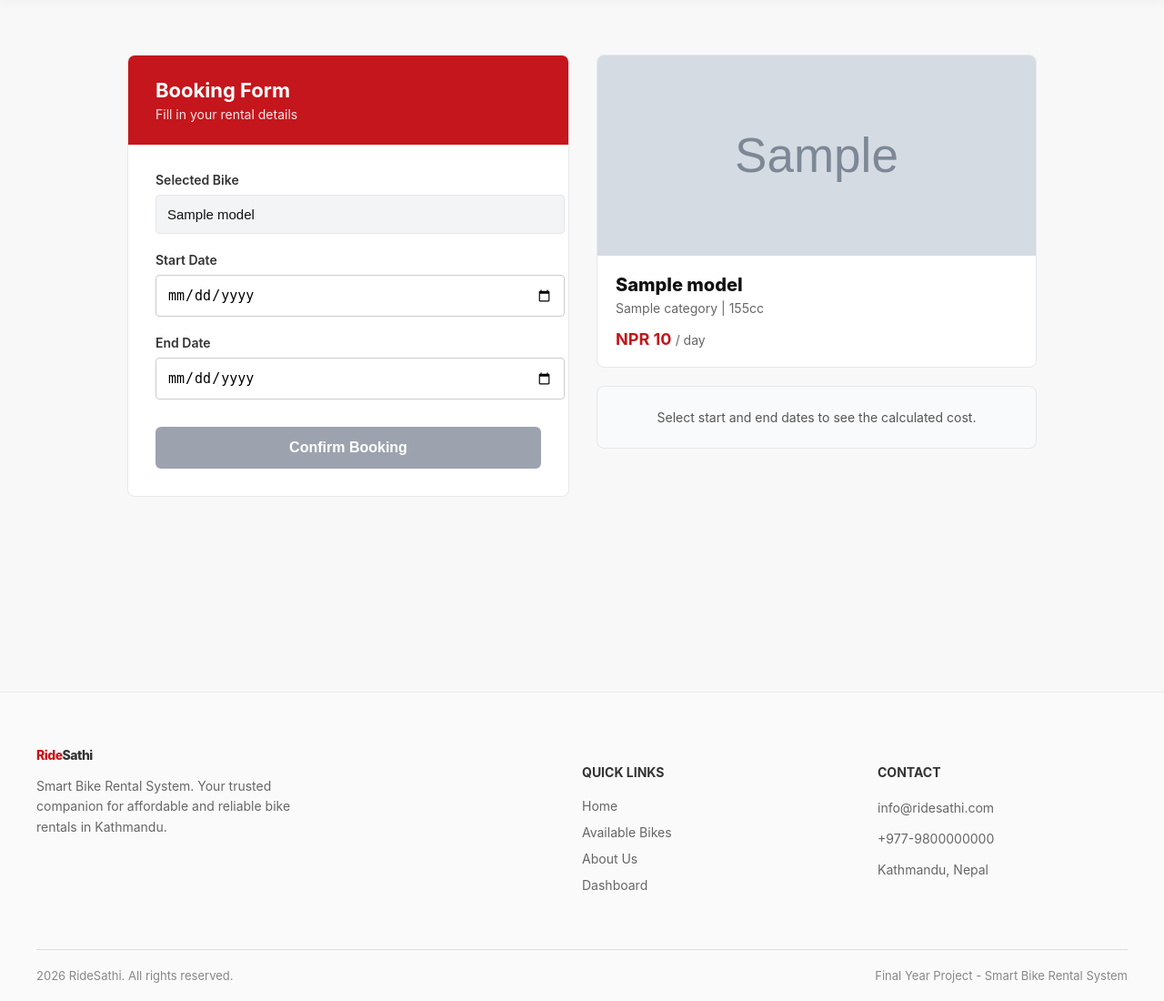
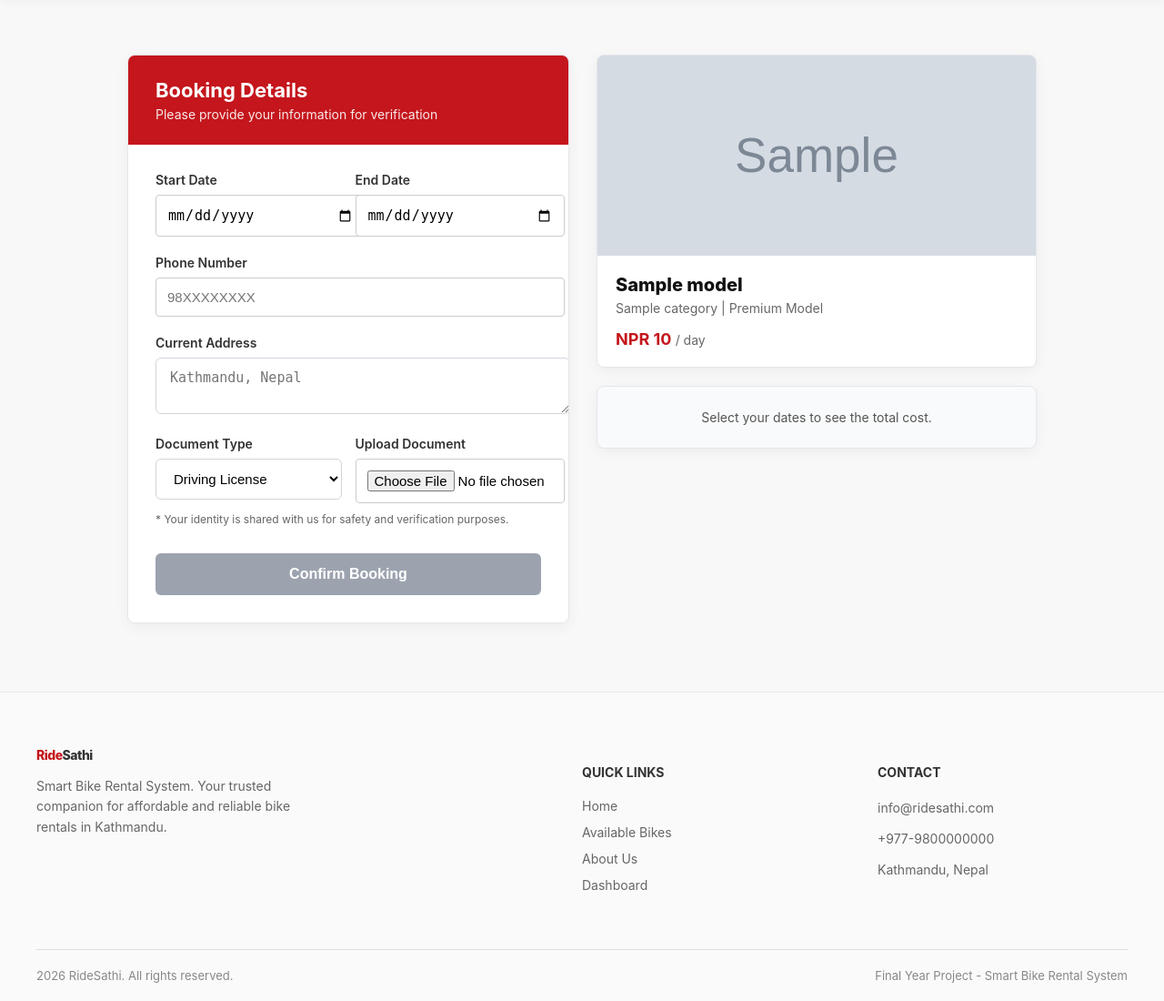
Before and after one commit to AnjilaSunar/Ride_Sathi, a Django app: template ridesathi/templates/accounts/book_bike.html in a window 1280 px wide. Shown: the part 70-1170 px from the top of the page at 91% size. Run offline with Django 5.2, Linux system fonts and the light colour scheme; the template is opened without the code that fills it: most values are stand-ins (such as "Sample title", 1, 10 or a date in 2020); grey boxes marked "Sample" are stand-in pictures.

Commit message:
updated booking form UI and added document upload fields

```diff
--- a/ridesathi/templates/accounts/book_bike.html
+++ b/ridesathi/templates/accounts/book_bike.html
@@ -9,7 +9,7 @@
     .booking-wrapper { max-width: 1000px; width: 100%; display: flex; gap: 30px; flex-wrap: wrap; align-items: flex-start; }
 
     /* LEFT SIDE: FORM */
-    .booking-form-card { flex: 1; min-width: 320px; background: #fff; border: 1px solid #e5e7eb; border-radius: 8px; overflow: hidden; }
+    .booking-form-card { flex: 1; min-width: 320px; background: #fff; border: 1px solid #e5e7eb; border-radius: 8px; overflow: hidden; box-shadow: 0 4px 15px rgba(0,0,0,0.05); }
     .booking-form-header { background: #c4161c; padding: 25px 30px; color: #fff; }
     .booking-form-header h2 { margin: 0 0 5px 0; font-size: 22px; font-weight: 700; }
     .booking-form-header p { margin: 0; font-size: 14px; opacity: 0.9; }
@@ -17,7 +17,7 @@
     .booking-form-body { padding: 30px; }
     .form-group { margin-bottom: 20px; }
     .form-group label { display: block; font-size: 14px; color: #333; font-weight: 600; margin-bottom: 8px; }
-    .form-control { width: 100%; padding: 12px 15px; border: 1px solid #d1d5db; border-radius: 6px; font-size: 15px; outline: none; background: #fff; }
+    .form-control { width: 100%; padding: 12px 15px; border: 1px solid #d1d5db; border-radius: 6px; font-size: 15px; outline: none; background: #fff; transition: border-color 0.2s; }
     .form-control:focus { border-color: #c4161c; }
     .form-control[disabled] { background: #f3f4f6; color: #111; font-weight: 500; cursor: not-allowed; border-color: #e5e7eb; }
 
@@ -28,7 +28,7 @@
     /* RIGHT SIDE: BIKE INFO & COST */
     .booking-summary-col { flex: 1; min-width: 320px; display: flex; flex-direction: column; gap: 20px; }
 
-    .bike-preview-card { background: #fff; border: 1px solid #e5e7eb; border-radius: 8px; overflow: hidden; }
+    .bike-preview-card { background: #fff; border: 1px solid #e5e7eb; border-radius: 8px; overflow: hidden; box-shadow: 0 4px 15px rgba(0,0,0,0.05); }
     .bike-preview-img { height: 220px; background: #eee; }
     .bike-preview-img img { width: 100%; height: 100%; object-fit: cover; }
     .bike-preview-body { padding: 20px; }
@@ -37,7 +37,7 @@
     .bike-preview-price { font-size: 18px; font-weight: 700; color: #c4161c; margin: 0; }
     .bike-preview-price span { font-size: 14px; color: #666; font-weight: 400; }
 
-    .cost-calculation-box { background: #f9fafb; border: 1px solid #e5e7eb; border-radius: 8px; padding: 25px; text-align: center; color: #555; }
+    .cost-calculation-box { background: #f9fafb; border: 1px solid #e5e7eb; border-radius: 8px; padding: 25px; text-align: center; color: #555; box-shadow: 0 4px 15px rgba(0,0,0,0.05); }
     .cost-calculation-box.active { text-align: left; background: #fff; border-color: #c4161c; }
     .cost-detail { display: flex; justify-content: space-between; font-size: 15px; margin-bottom: 10px; color: #444; }
     .cost-total { display: flex; justify-content: space-between; font-size: 18px; font-weight: 700; color: #111; margin-top: 15px; padding-top: 15px; border-top: 1px dashed #d1d5db; }
@@ -50,26 +50,50 @@
         <!-- LEFT SIDE: Booking Form -->
         <div class="booking-form-card">
             <div class="booking-form-header">
-                <h2>Booking Form</h2>
-                <p>Fill in your rental details</p>
+                <h2>Booking Details</h2>
+                <p>Please provide your information for verification</p>
             </div>
             <div class="booking-form-body">
-                <form method="POST">
+                <form method="POST" enctype="multipart/form-data">
                     {% csrf_token %}
-                    <div class="form-group">
-                        <label>Selected Bike</label>
-                        <input type="text" class="form-control" value="{{ bike.model }}" disabled>
+
+                    <div style="display: flex; gap: 15px;">
+                        <div class="form-group" style="flex: 1;">
+                            <label>Start Date</label>
+                            <input type="date" id="start_date" name="start_date" class="form-control" required onchange="calculateCost()">
+                        </div>
+                        <div class="form-group" style="flex: 1;">
+                            <label>End Date</label>
+                            <input type="date" id="end_date" name="end_date" class="form-control" required onchange="calculateCost()">
+                        </div>
                     </div>
 
                     <div class="form-group">
-                        <label>Start Date</label>
-                        <input type="date" id="start_date" name="start_date" class="form-control" required onchange="calculateCost()">
+                        <label>Phone Number</label>
+                        <input type="text" name="phone" class="form-control" placeholder="98XXXXXXXX" required>
                     </div>
 
                     <div class="form-group">
-                        <label>End Date</label>
-                        <input type="date" id="end_date" name="end_date" class="form-control" required onchange="calculateCost()">
+                        <label>Current Address</label>
+                        <textarea name="address" class="form-control" rows="2" placeholder="Kathmandu, Nepal" required></textarea>
                     </div>
+
+                    <div style="display: flex; gap: 15px;">
+                        <div class="form-group" style="flex: 1;">
+                            <label>Document Type</label>
+                            <select name="doc_type" class="form-control" required>
+                                <option value="driving_license">Driving License</option>
+                                <option value="citizenship">Citizenship Card</option>
+                                <option value="passport">Passport</option>
+                            </select>
+                        </div>
+                        <div class="form-group" style="flex: 1;">
+                            <label>Upload Document</label>
+                            <input type="file" name="document" class="form-control" accept=".jpg, .jpeg, .png, .pdf" required>
+                        </div>
+                    </div>
+
+                    <p style="font-size: 12px; color: #666; margin-top: -10px; margin-bottom: 20px;">* Your identity is shared with us for safety and verification purposes.</p>
 
                     <button type="submit" class="btn-submit" id="book-btn" disabled>Confirm Booking</button>
                 </form>
@@ -81,31 +105,30 @@
             <!-- Bike Card -->
             <div class="bike-preview-card">
                 <div class="bike-preview-img">
-                    <img src="{{ bike.image }}" alt="{{ bike.model }}" onerror="this.src='{% static 'assets/image/electric.jpg' %}'">
+                    <img src="{{ bike.image }}" alt="{{ bike.model }}" onerror="this.src='{% static "assets/image/electric.jpg" %}'">
                 </div>
                 <div class="bike-preview-body">
                     <h2 class="bike-preview-title">{{ bike.model }}</h2>
-                    <p class="bike-preview-meta">{{ bike.category }} | 155cc</p>
+                    <p class="bike-preview-meta">{{ bike.category }} | Premium Model</p>
                     <p class="bike-preview-price">NPR {{ bike.price_per_day }} <span>/ day</span></p>
-                    <!-- Hidden price for JS calculation -->
                     <span id="bike-price-val" style="display:none;">{{ bike.price_per_day }}</span>
                 </div>
             </div>
 
-            <!-- Cost Calculation -->
+            <!-- Cost Calculation Box -->
             <div class="cost-calculation-box" id="cost-box">
-                <p style="margin: 0; font-size: 14px;" id="cost-placeholder">Select start and end dates to see the calculated cost.</p>
+                <p style="margin: 0; font-size: 14px;" id="cost-placeholder">Select your dates to see the total cost.</p>
                 <div id="cost-details" style="display: none;">
                     <div class="cost-detail">
-                        <span>Rate per day</span>
+                        <span>Daily Rate</span>
                         <span>NPR <span id="calc-rate">{{ bike.price_per_day }}</span></span>
                     </div>
                     <div class="cost-detail">
-                        <span>Total Days</span>
+                        <span>Number of Days</span>
                         <span id="calc-days">0</span>
                     </div>
                     <div class="cost-total">
-                        <span>Total Cost</span>
+                        <span>Calculated Total</span>
                         <span class="total-val">NPR <span id="calc-total">0</span></span>
                     </div>
                 </div>
@@ -115,33 +138,30 @@
     </div>
 </section>
 
-<!-- JavaScript to calculatecost when user picks dates -->
 <script>
-    const today = new Date().toISOString().split('T')[0];
-    document.getElementById("start_date").setAttribute("min", today);
-    document.getElementById("end_date").setAttribute("min", today);
+    // Set minimal dates for the date pickers
+    const todayStr = new Date().toISOString().split('T')[0];
+    document.getElementById("start_date").setAttribute("min", todayStr);
+    document.getElementById("end_date").setAttribute("min", todayStr);
 
     function calculateCost() {
-        const startDateVal = document.getElementById("start_date").value;
-        const endDateVal = document.getElementById("end_date").value;
+        const startVal = document.getElementById("start_date").value;
+        const endVal = document.getElementById("end_date").value;
         const pricePerDay = parseFloat(document.getElementById("bike-price-val").innerText);
         const bookBtn = document.getElementById("book-btn");
-
         const costBox = document.getElementById("cost-box");
         const placeholder = document.getElementById("cost-placeholder");
         const details = document.getElementById("cost-details");
 
-        if (startDateVal && endDateVal) {
-            const startStr = new Date(startDateVal);
-            const endStr = new Date(endDateVal);
-            const diffTime = endStr - startStr;
+        if (startVal && endVal) {
+            const startDate = new Date(startVal);
+            const endDate = new Date(endVal);
+            const diffTime = endDate - startDate;
             const diffDays = Math.ceil(diffTime / (1000 * 60 * 60 * 24)) + 1;
 
             if (diffDays > 0) {
                 document.getElementById("calc-days").innerText = diffDays;
                 document.getElementById("calc-total").innerText = (diffDays * pricePerDay).toFixed(2);
-
-                // Show calculations
                 costBox.classList.add('active');
                 placeholder.style.display = 'none';
                 details.style.display = 'block';
@@ -149,12 +169,11 @@
             } else {
                 costBox.classList.remove('active');
                 placeholder.style.display = 'block';
-                placeholder.innerText = "Invalid Dates selected. End date must be after Start date.";
+                placeholder.innerText = "End date must be after Start date.";
                 details.style.display = 'none';
                 bookBtn.disabled = true;
             }
         }
     }
 </script>
-
 {% endblock %}
```
